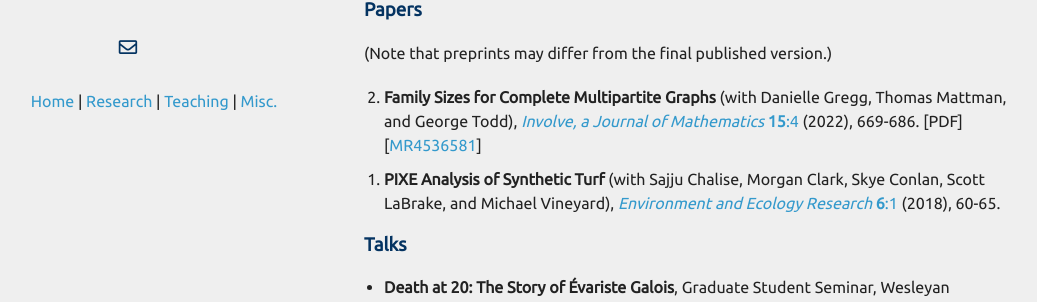
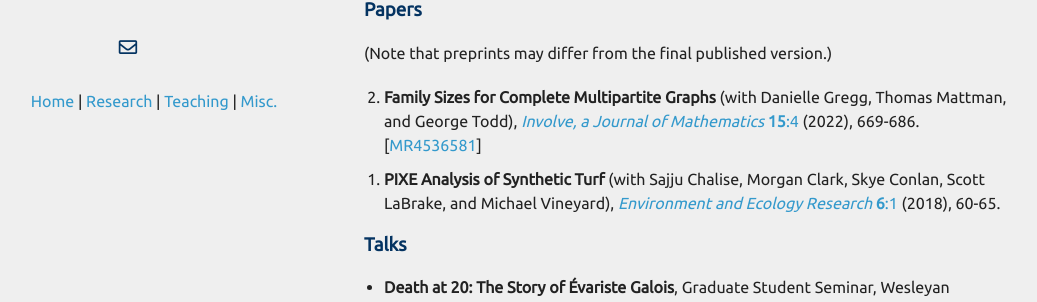
Before and after one commit to zporat/zporat.github.io, a Jekyll site: the page built from index.md, in a window 1280 px wide and 900 px high. Shown: the part 430-732 px from the top of the window, without its empty margins (101-1138 px from the left). Built offline with Jekyll 4.4.1, drawn with Linux system fonts in a browser that asks for light colours; nearby versions of some CDN libraries; a style sheet for code colours, icons or effects is not loaded; our own code applies the rules of GitHub Pages for plain Markdown files.

Commit message:
Update index.md

```diff
--- a/index.md
+++ b/index.md
@@ -21,7 +21,7 @@ My research interests lie in number theory and algebraic geometry.  In particula
 (Note that preprints may differ from the final published version.)
 
 <ol reversed style="margin-left:-20px">
-<li style="margin-bottom:10px;"><b>Family Sizes for Complete Multipartite Graphs</b> (with Danielle Gregg, Thomas Mattman, and George Todd), <a href="https://msp.org/involve/2022/15-4/p07.xhtml"><i>Involve, a Journal of Mathematics</i> <b>15</b>:4</a> (2022), 669-686. [PDF][<a href="https://mathscinet.ams.org/mathscinet/article?mr=4536581">MR4536581</a>]</li>
+<li style="margin-bottom:10px;"><b>Family Sizes for Complete Multipartite Graphs</b> (with Danielle Gregg, Thomas Mattman, and George Todd), <a href="https://msp.org/involve/2022/15-4/p07.xhtml"><i>Involve, a Journal of Mathematics</i> <b>15</b>:4</a> (2022), 669-686. [<a href="https://mathscinet.ams.org/mathscinet/article?mr=4536581">MR4536581</a>]</li>
 <li style="margin-bottom:10px;"><b>PIXE Analysis of Synthetic Turf</b> (with Sajju Chalise, Morgan Clark, Skye Conlan, Scott LaBrake, and Michael Vineyard), <a href="https://www.hrpub.org/journals/article_info.php?aid=6770"><i>Environment and Ecology Research</i> <b>6</b>:1</a> (2018), 60-65. </li>
 </ol>
 
```
